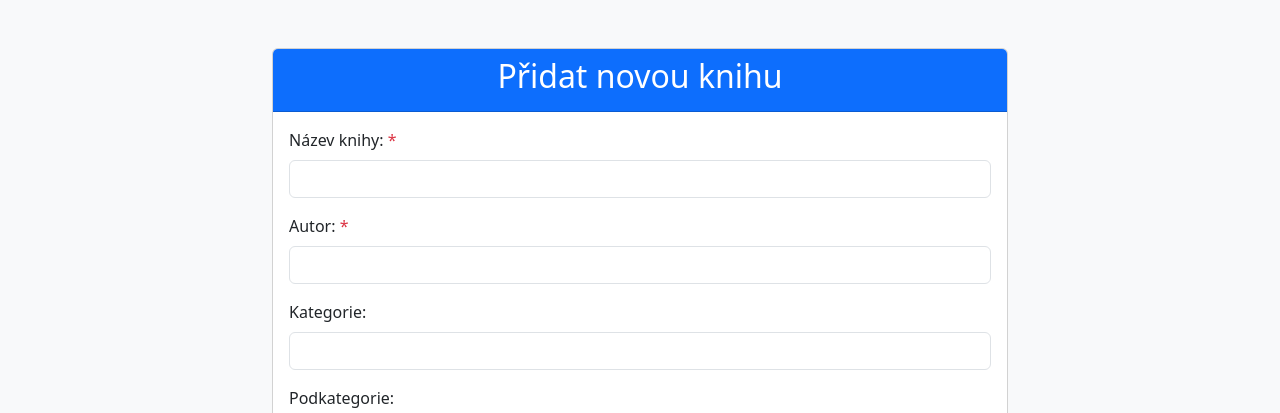
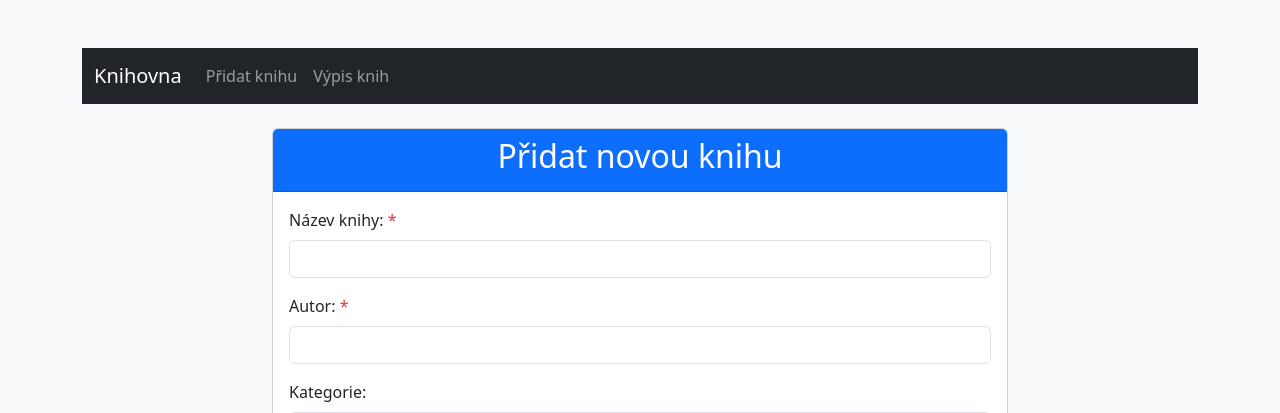
Before and after one commit to daniel-kolar/WA-2025-Kolar-Daniel-main, a PHP site: page /03-php-projekt/app/views/books/book_create.php in a window 1280 px wide. Shown: the top 413 px of the page. Run offline with PHP 8.4, Linux system fonts and the light colour scheme.

Commit message:
PHP projekt - část 02 #9 - přidání tabulky pro vypis knih a navigaci

```diff
--- a/Web01/03-php-projekt/app/views/books/book_create.php
+++ b/Web01/03-php-projekt/app/views/books/book_create.php
@@ -14,6 +14,25 @@
 <body class="bg-light">
 
     <div class="container mt-5">
+    <nav class="navbar navbar-expand-lg navbar-dark bg-dark mb-4">
+            <div class="container-fluid">
+                <a class="navbar-brand" href="#">Knihovna</a>
+                <button class="navbar-toggler" type="button" data-bs-toggle="collapse" data-bs-target="#navbarNav"
+                    aria-controls="navbarNav" aria-expanded="false" aria-label="Přepnout navigaci">
+                    <span class="navbar-toggler-icon"></span>
+                </button>
+                <div class="collapse navbar-collapse" id="navbarNav">
+                    <ul class="navbar-nav">
+                        <li class="nav-item">
+                            <a class="nav-link" href="../../views/books/book_create.php">Přidat knihu</a>
+                        </li>
+                        <li class="nav-item">
+                            <a class="nav-link" href="../../controllers/books_list.php">Výpis knih</a>
+                        </li>
+                    </ul>
+                </div>
+            </div>
+        </nav>
         <div class="row justify-content-center">
             <div class="col-md-8">
                 <div class="card">
```
Also changed, not shown: Web01/03-php-projekt/app/views/books/book_list.php (+54 -0 lines).
